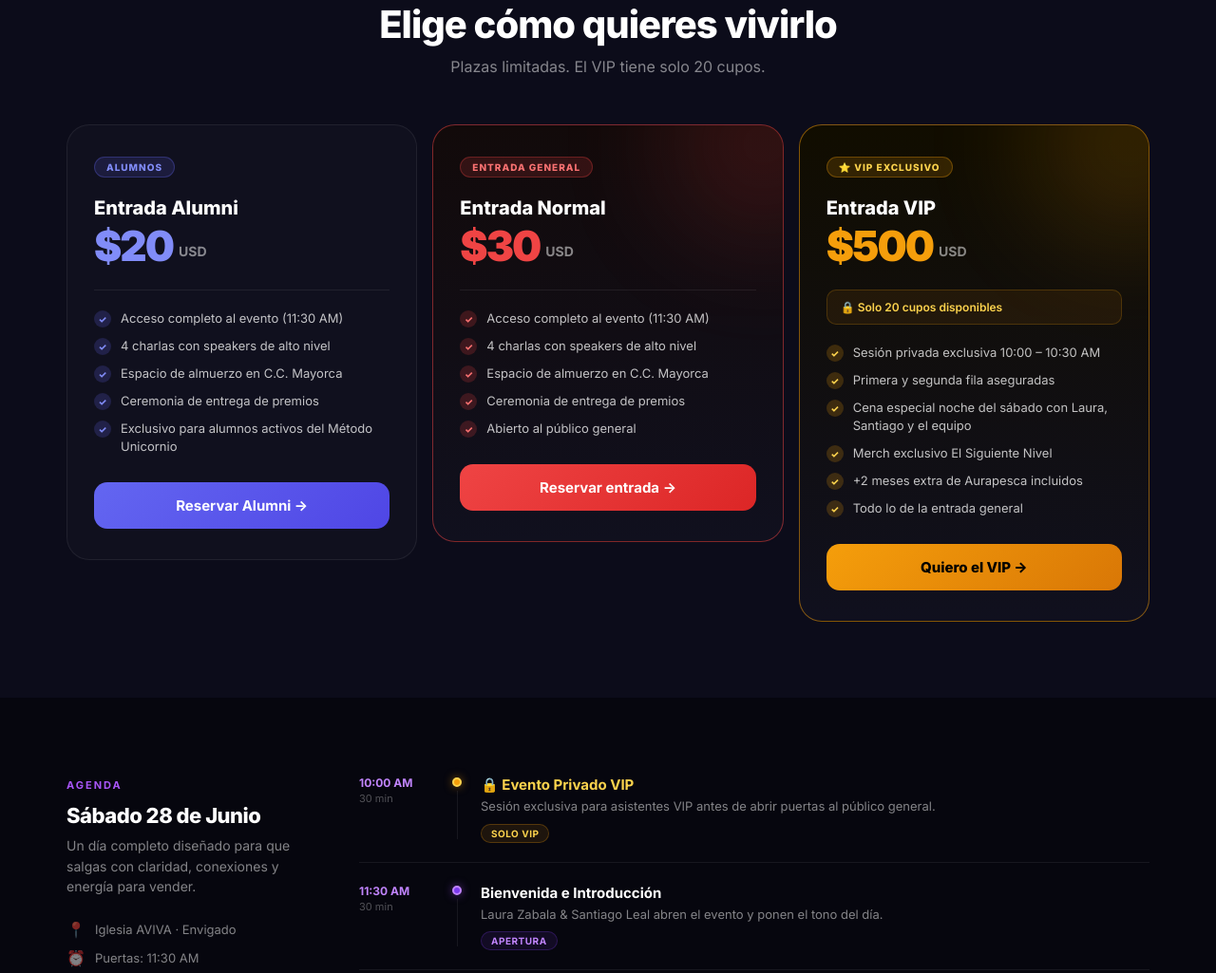
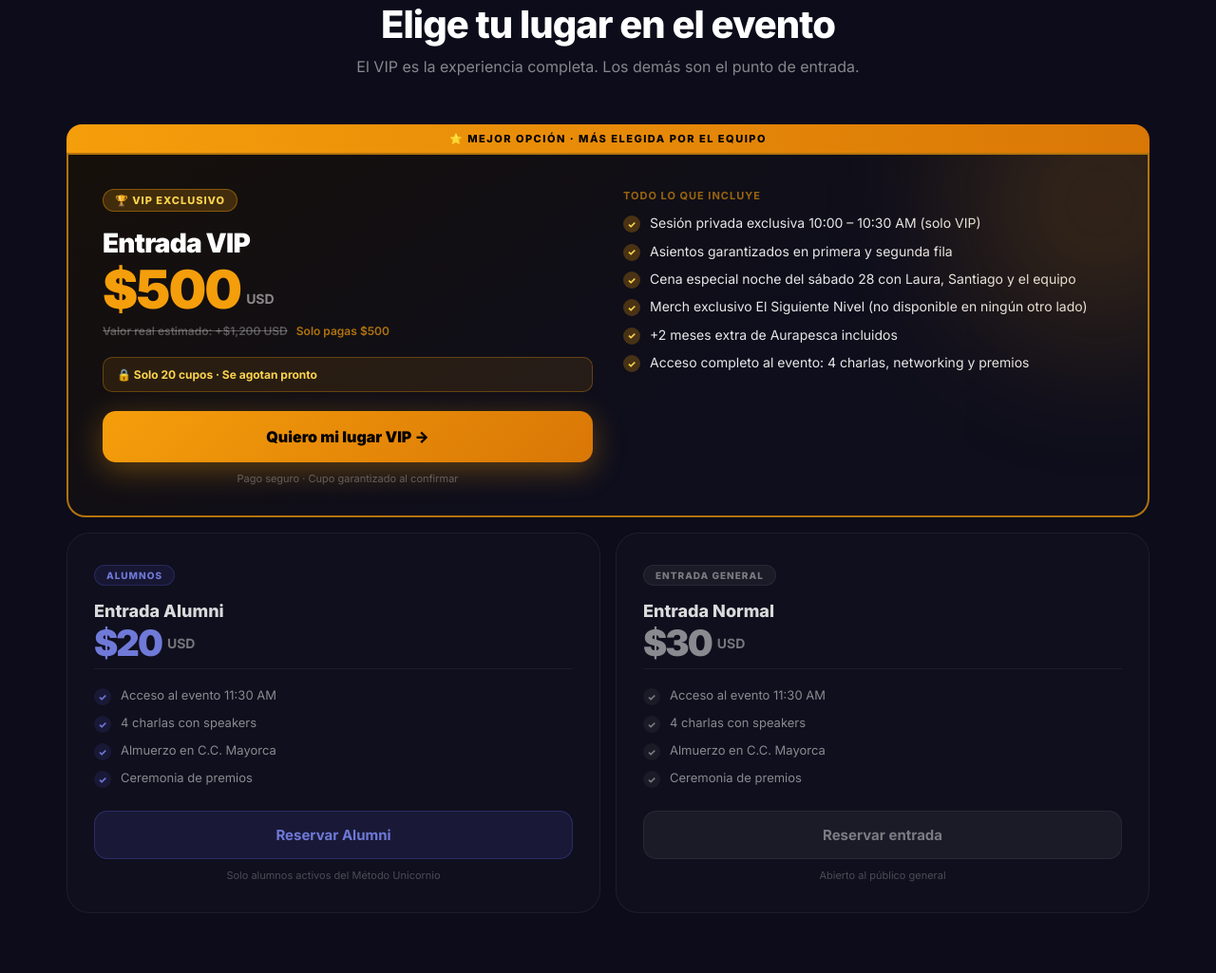
Before and after one commit to soyandersontv/funnel-virales, a plain HTML site: page evento.html in a window 1280 px wide. Shown: the part 2716-3741 px from the top of the page at 95% size. Drawn offline with Linux system fonts and the light colour scheme.

Commit message:
tickets: VIP dominante arriba, alumni+normal secundarios

```diff
--- a/evento.html
+++ b/evento.html
@@ -308,12 +308,21 @@
 
     /* ── TICKETS ──────────────────────────── */
     .tickets-section { background: var(--surface); }
-    .tickets-grid {
-      display: grid;
-      grid-template-columns: repeat(3, 1fr);
-      gap: 16px; align-items: start;
+
+    /* Layout: VIP card top full-width, then 2 side cards below */
+    .tickets-vip-wrap {
+      position: relative; margin-bottom: 16px;
     }
-    @media(max-width:860px) { .tickets-grid { grid-template-columns: 1fr; max-width: 440px; margin: 0 auto; } }
+    .ticket-recommended-bar {
+      background: linear-gradient(90deg, #F59E0B 0%, #D97706 100%);
+      text-align: center; font-size: 11px; font-weight: 800;
+      letter-spacing: 1.5px; text-transform: uppercase; color: #000;
+      padding: 8px; border-radius: 16px 16px 0 0;
+    }
+    .tickets-secondary {
+      display: grid; grid-template-columns: 1fr 1fr; gap: 16px;
+    }
+    @media(max-width:680px) { .tickets-secondary { grid-template-columns: 1fr; } }
 
     .ticket {
       background: var(--card); border: 1px solid var(--border);
@@ -321,61 +330,92 @@
       position: relative; overflow: hidden;
       transition: transform .15s;
     }
-    .ticket:hover { transform: translateY(-3px); }
-    .ticket.popular {
-      border-color: rgba(239,68,68,0.5);
-      background: linear-gradient(180deg, #120A0A 0%, var(--card) 100%);
+    .ticket:hover { transform: translateY(-2px); }
+    .ticket.secondary { opacity: .85; }
+    .ticket.secondary:hover { opacity: 1; transform: translateY(-2px); }
+
+    .ticket.vip {
+      border: 2px solid rgba(245,158,11,0.7);
+      border-radius: 0 0 20px 20px;
+      background: linear-gradient(145deg, #16100A 0%, #0E0E1C 60%);
+      padding: 36px 36px 32px;
+      display: grid;
+      grid-template-columns: 1fr 1fr;
+      gap: 32px;
+      align-items: start;
     }
-    .ticket.vip {
-      border-color: rgba(245,158,11,0.5);
-      background: linear-gradient(180deg, #110D00 0%, var(--card) 100%);
+    @media(max-width:680px) {
+      .ticket.vip { grid-template-columns: 1fr; gap: 24px; padding: 28px 22px; }
     }
+
+    .vip-left {}
+    .vip-right { display: flex; flex-direction: column; }
+
     .ticket-glow {
-      position: absolute; top: -80px; right: -80px;
-      width: 200px; height: 200px; border-radius: 50%;
-      pointer-events: none; filter: blur(60px); opacity: .5;
+      position: absolute; top: -100px; right: -100px;
+      width: 300px; height: 300px; border-radius: 50%;
+      pointer-events: none; filter: blur(80px); opacity: .35;
+      background: rgba(245,158,11,0.5);
     }
-    .popular .ticket-glow { background: rgba(239,68,68,0.35); }
-    .vip     .ticket-glow { background: rgba(245,158,11,0.35); }
+    .ticket.secondary .ticket-glow { display: none; }
 
     .ticket-tag {
-      display: inline-block; margin-bottom: 20px;
+      display: inline-flex; align-items: center; gap: 5px;
+      margin-bottom: 16px;
       font-size: 10px; font-weight: 800; letter-spacing: 1px; text-transform: uppercase;
       border-radius: 100px; padding: 4px 12px;
     }
-    .ticket:not(.popular):not(.vip) .ticket-tag { background: rgba(99,102,241,0.15); color: #818CF8; border: 1px solid rgba(99,102,241,0.3); }
-    .popular .ticket-tag { background: rgba(239,68,68,0.15); color: #F87171; border: 1px solid rgba(239,68,68,0.3); }
-    .vip     .ticket-tag { background: rgba(245,158,11,0.15); color: #FCD34D; border: 1px solid rgba(245,158,11,0.3); }
+    .ticket.vip      .ticket-tag { background: rgba(245,158,11,0.2); color: #FCD34D; border: 1px solid rgba(245,158,11,0.4); font-size: 11px; }
+    .ticket.alumni   .ticket-tag { background: rgba(99,102,241,0.12); color: #818CF8; border: 1px solid rgba(99,102,241,0.25); }
+    .ticket.normal   .ticket-tag { background: rgba(255,255,255,0.06); color: var(--muted); border: 1px solid var(--border); }
 
-    .ticket-name { font-size: 20px; font-weight: 800; margin-bottom: 6px; }
-    .ticket-price-row { display: flex; align-items: flex-end; gap: 6px; margin-bottom: 24px; }
-    .ticket-price { font-size: 44px; font-weight: 900; letter-spacing: -2px; line-height: 1; }
-    .ticket:not(.popular):not(.vip) .ticket-price { color: #818CF8; }
-    .popular .ticket-price { color: var(--red); }
-    .vip     .ticket-price { color: var(--gold); }
-    .ticket-currency { font-size: 14px; font-weight: 700; color: var(--muted); padding-bottom: 8px; }
+    .ticket-name { margin-bottom: 4px; }
+    .ticket.vip    .ticket-name { font-size: 28px; font-weight: 900; letter-spacing: -.8px; }
+    .ticket.alumni .ticket-name { font-size: 18px; font-weight: 800; }
+    .ticket.normal .ticket-name { font-size: 18px; font-weight: 800; }
 
-    .ticket-divider { border: none; border-top: 1px solid var(--border); margin: 0 0 20px; }
-    .ticket-perks { list-style: none; display: flex; flex-direction: column; gap: 10px; margin-bottom: 28px; }
+    .ticket-price-row { display: flex; align-items: flex-end; gap: 6px; margin-bottom: 8px; }
+    .ticket-price { font-weight: 900; letter-spacing: -2px; line-height: 1; }
+    .ticket.vip    .ticket-price { font-size: 56px; color: var(--gold); }
+    .ticket.alumni .ticket-price { font-size: 38px; color: #818CF8; }
+    .ticket.normal .ticket-price { font-size: 38px; color: rgba(255,255,255,0.6); }
+    .ticket-currency { font-size: 14px; font-weight: 700; color: var(--muted); padding-bottom: 10px; }
+
+    .vip-value-anchor {
+      font-size: 12px; color: rgba(245,158,11,0.7); font-weight: 600; margin-bottom: 20px;
+    }
+    .vip-value-anchor s { color: var(--muted-2); margin-right: 6px; }
+
+    .ticket-divider { border: none; border-top: 1px solid var(--border); margin: 0 0 18px; }
+
+    .ticket-perks { list-style: none; display: flex; flex-direction: column; gap: 9px; margin-bottom: 24px; }
     .ticket-perks li {
       display: flex; align-items: flex-start; gap: 10px;
-      font-size: 13px; color: rgba(255,255,255,0.75); line-height: 1.45;
+      font-size: 13px; line-height: 1.45;
     }
+    .ticket.vip    .ticket-perks li { color: rgba(255,255,255,0.9); font-size: 14px; }
+    .ticket.secondary .ticket-perks li { color: rgba(255,255,255,0.6); }
+
     .perk-check {
-      width: 18px; height: 18px; border-radius: 50%; flex-shrink: 0; margin-top: 1px;
+      width: 18px; height: 18px; border-radius: 50%; flex-shrink: 0; margin-top: 2px;
       display: flex; align-items: center; justify-content: center;
       font-size: 10px; font-weight: 800;
     }
-    .ticket:not(.popular):not(.vip) .perk-check { background: rgba(99,102,241,0.2); color: #818CF8; }
-    .popular .perk-check { background: rgba(239,68,68,0.2); color: #F87171; }
-    .vip     .perk-check { background: rgba(245,158,11,0.2); color: #FCD34D; }
+    .ticket.vip    .perk-check { background: rgba(245,158,11,0.25); color: #FCD34D; }
+    .ticket.alumni .perk-check { background: rgba(99,102,241,0.15); color: #818CF8; }
+    .ticket.normal .perk-check { background: rgba(255,255,255,0.06); color: var(--muted); }
 
     .ticket-cupo {
       display: flex; align-items: center; gap: 8px;
-      background: rgba(245,158,11,0.08); border: 1px solid rgba(245,158,11,0.2);
+      background: rgba(245,158,11,0.1); border: 1px solid rgba(245,158,11,0.3);
       border-radius: 10px; padding: 10px 14px;
-      font-size: 12px; font-weight: 600; color: #FCD34D;
+      font-size: 12px; font-weight: 700; color: #FCD34D;
       margin-bottom: 20px;
+    }
+
+    .vip-includes-title {
+      font-size: 11px; font-weight: 700; letter-spacing: 1px; text-transform: uppercase;
+      color: rgba(245,158,11,0.6); margin-bottom: 12px;
     }
 
     .btn-buy {
@@ -385,9 +425,17 @@
       transition: opacity .15s, transform .1s;
     }
     .btn-buy:active { transform: scale(.98); }
-    .ticket:not(.popular):not(.vip) .btn-buy { background: linear-gradient(135deg,#6366F1,#4F46E5); color: #fff; }
-    .popular .btn-buy { background: linear-gradient(135deg,#EF4444,#DC2626); color: #fff; }
-    .vip     .btn-buy { background: linear-gradient(135deg,#F59E0B,#D97706); color: #000; font-weight: 800; }
+    .ticket.vip    .btn-buy {
+      background: linear-gradient(135deg,#F59E0B,#D97706); color: #000; font-weight: 900;
+      font-size: 16px; padding: 17px;
+      box-shadow: 0 8px 32px rgba(245,158,11,0.35);
+    }
+    .ticket.alumni .btn-buy { background: rgba(99,102,241,0.15); border: 1px solid rgba(99,102,241,0.3); color: #818CF8; }
+    .ticket.normal .btn-buy { background: rgba(255,255,255,0.06); border: 1px solid var(--border); color: var(--muted); }
+
+    .btn-buy-sub {
+      text-align: center; font-size: 11px; color: var(--muted-2); margin-top: 10px;
+    }
 
     /* ── AGENDA ───────────────────────────── */
     .agenda-layout {
@@ -744,14 +792,54 @@
   <div class="container">
     <div class="section-header center">
       <div class="section-eyebrow">Entradas</div>
-      <h2 class="section-title">Elige cómo quieres vivirlo</h2>
-      <p class="section-sub">Plazas limitadas. El VIP tiene solo 20 cupos.</p>
+      <h2 class="section-title">Elige tu lugar en el evento</h2>
+      <p class="section-sub">El VIP es la experiencia completa. Los demás son el punto de entrada.</p>
     </div>
-    <div class="tickets-grid">
+
+    <!-- VIP — CARD PRINCIPAL -->
+    <div class="tickets-vip-wrap">
+      <div class="ticket-recommended-bar">⭐ Mejor opción · Más elegida por el equipo</div>
+      <div class="ticket vip">
+        <div class="ticket-glow"></div>
+
+        <!-- Columna izquierda: precio y CTA -->
+        <div class="vip-left">
+          <div class="ticket-tag">🏆 VIP Exclusivo</div>
+          <div class="ticket-name">Entrada VIP</div>
+          <div class="ticket-price-row">
+            <span class="ticket-price">$500</span>
+            <span class="ticket-currency">USD</span>
+          </div>
+          <div class="vip-value-anchor"><s>Valor real estimado: +$1,200 USD</s> Solo pagas $500</div>
+          <div class="ticket-cupo">🔒 Solo 20 cupos · Se agotan pronto</div>
+          <a href="https://wa.link/mf0uw5" target="_blank" class="btn-buy"
+             onclick="try{fbq('track','InitiateCheckout',{content_name:'VIP',value:500,currency:'USD'})}catch(e){}">
+            Quiero mi lugar VIP →
+          </a>
+          <div class="btn-buy-sub">Pago seguro · Cupo garantizado al confirmar</div>
+        </div>
+
+        <!-- Columna derecha: beneficios -->
+        <div class="vip-right">
+          <div class="vip-includes-title">Todo lo que incluye</div>
+          <ul class="ticket-perks">
+            <li><span class="perk-check">✓</span>Sesión privada exclusiva 10:00 – 10:30 AM (solo VIP)</li>
+            <li><span class="perk-check">✓</span>Asientos garantizados en primera y segunda fila</li>
+            <li><span class="perk-check">✓</span>Cena especial noche del sábado 28 con Laura, Santiago y el equipo</li>
+            <li><span class="perk-check">✓</span>Merch exclusivo El Siguiente Nivel (no disponible en ningún otro lado)</li>
+            <li><span class="perk-check">✓</span>+2 meses extra de Aurapesca incluidos</li>
+            <li><span class="perk-check">✓</span>Acceso completo al evento: 4 charlas, networking y premios</li>
+          </ul>
+        </div>
+
+      </div>
+    </div>
+
+    <!-- ALUMNI + NORMAL — OPCIONES SECUNDARIAS -->
+    <div class="tickets-secondary">
 
       <!-- ALUMNI -->
-      <div class="ticket">
-        <div class="ticket-glow"></div>
+      <div class="ticket alumni secondary">
         <div class="ticket-tag">Alumnos</div>
         <div class="ticket-name">Entrada Alumni</div>
         <div class="ticket-price-row">
@@ -760,21 +848,20 @@
         </div>
         <hr class="ticket-divider"/>
         <ul class="ticket-perks">
-          <li><span class="perk-check">✓</span>Acceso completo al evento (11:30 AM)</li>
-          <li><span class="perk-check">✓</span>4 charlas con speakers de alto nivel</li>
-          <li><span class="perk-check">✓</span>Espacio de almuerzo en C.C. Mayorca</li>
-          <li><span class="perk-check">✓</span>Ceremonia de entrega de premios</li>
-          <li><span class="perk-check">✓</span>Exclusivo para alumnos activos del Método Unicornio</li>
+          <li><span class="perk-check">✓</span>Acceso al evento 11:30 AM</li>
+          <li><span class="perk-check">✓</span>4 charlas con speakers</li>
+          <li><span class="perk-check">✓</span>Almuerzo en C.C. Mayorca</li>
+          <li><span class="perk-check">✓</span>Ceremonia de premios</li>
         </ul>
         <a href="https://wa.link/mf0uw5" target="_blank" class="btn-buy"
            onclick="try{fbq('track','InitiateCheckout',{content_name:'Alumni',value:20,currency:'USD'})}catch(e){}">
-          Reservar Alumni →
+          Reservar Alumni
         </a>
+        <div class="btn-buy-sub">Solo alumnos activos del Método Unicornio</div>
       </div>
 
       <!-- NORMAL -->
-      <div class="ticket popular">
-        <div class="ticket-glow"></div>
+      <div class="ticket normal secondary">
         <div class="ticket-tag">Entrada General</div>
         <div class="ticket-name">Entrada Normal</div>
         <div class="ticket-price-row">
@@ -783,40 +870,16 @@
         </div>
         <hr class="ticket-divider"/>
         <ul class="ticket-perks">
-          <li><span class="perk-check">✓</span>Acceso completo al evento (11:30 AM)</li>
-          <li><span class="perk-check">✓</span>4 charlas con speakers de alto nivel</li>
-          <li><span class="perk-check">✓</span>Espacio de almuerzo en C.C. Mayorca</li>
-          <li><span class="perk-check">✓</span>Ceremonia de entrega de premios</li>
-          <li><span class="perk-check">✓</span>Abierto al público general</li>
+          <li><span class="perk-check">✓</span>Acceso al evento 11:30 AM</li>
+          <li><span class="perk-check">✓</span>4 charlas con speakers</li>
+          <li><span class="perk-check">✓</span>Almuerzo en C.C. Mayorca</li>
+          <li><span class="perk-check">✓</span>Ceremonia de premios</li>
         </ul>
         <a href="https://wa.link/mf0uw5" target="_blank" class="btn-buy"
            onclick="try{fbq('track','InitiateCheckout',{content_name:'Normal',value:30,currency:'USD'})}catch(e){}">
-          Reservar entrada →
+          Reservar entrada
         </a>
-      </div>
-
-      <!-- VIP -->
-      <div class="ticket vip">
-        <div class="ticket-glow"></div>
-        <div class="ticket-tag">⭐ VIP Exclusivo</div>
-        <div class="ticket-name">Entrada VIP</div>
-        <div class="ticket-price-row">
-          <span class="ticket-price">$500</span>
-          <span class="ticket-currency">USD</span>
-        </div>
-        <div class="ticket-cupo">🔒 Solo 20 cupos disponibles</div>
-        <ul class="ticket-perks">
-          <li><span class="perk-check">✓</span>Sesión privada exclusiva 10:00 – 10:30 AM</li>
-          <li><span class="perk-check">✓</span>Primera y segunda fila aseguradas</li>
-          <li><span class="perk-check">✓</span>Cena especial noche del sábado con Laura, Santiago y el equipo</li>
-          <li><span class="perk-check">✓</span>Merch exclusivo El Siguiente Nivel</li>
-          <li><span class="perk-check">✓</span>+2 meses extra de Aurapesca incluidos</li>
-          <li><span class="perk-check">✓</span>Todo lo de la entrada general</li>
-        </ul>
-        <a href="https://wa.link/mf0uw5" target="_blank" class="btn-buy"
-           onclick="try{fbq('track','InitiateCheckout',{content_name:'VIP',value:500,currency:'USD'})}catch(e){}">
-          Quiero el VIP →
-        </a>
+        <div class="btn-buy-sub">Abierto al público general</div>
       </div>
 
     </div>
```
